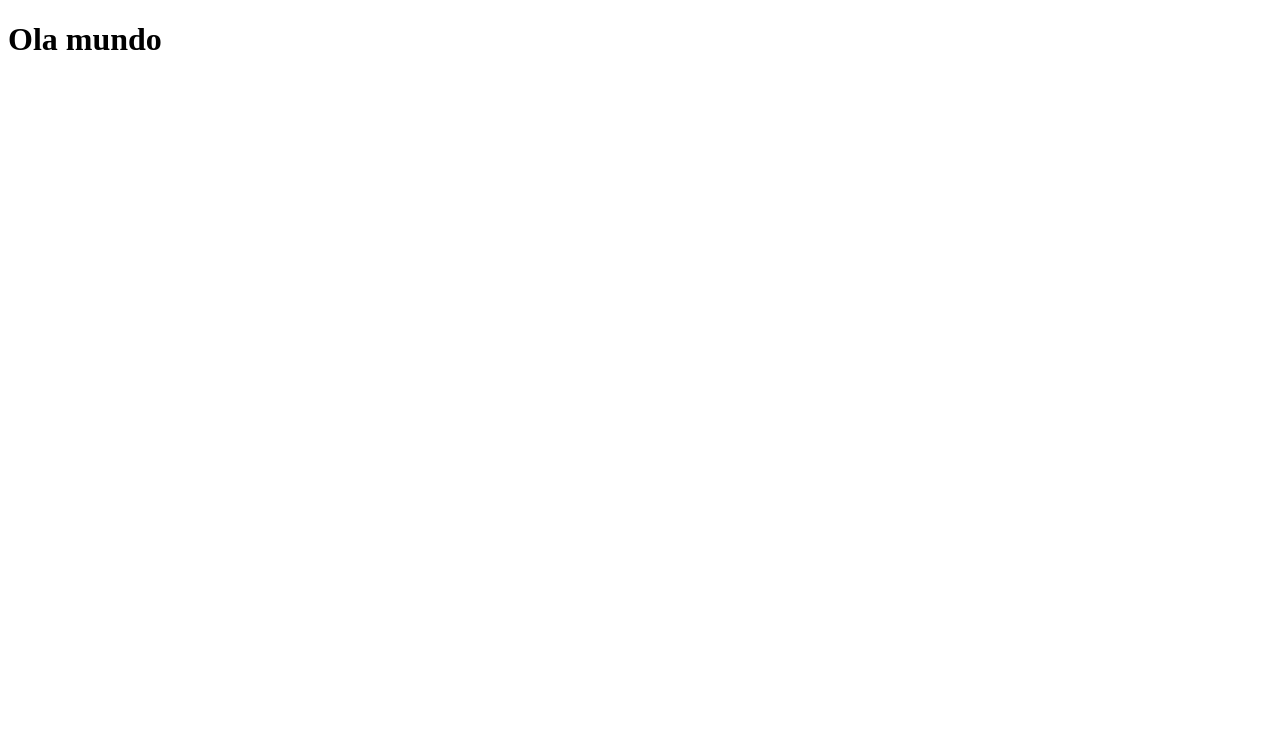
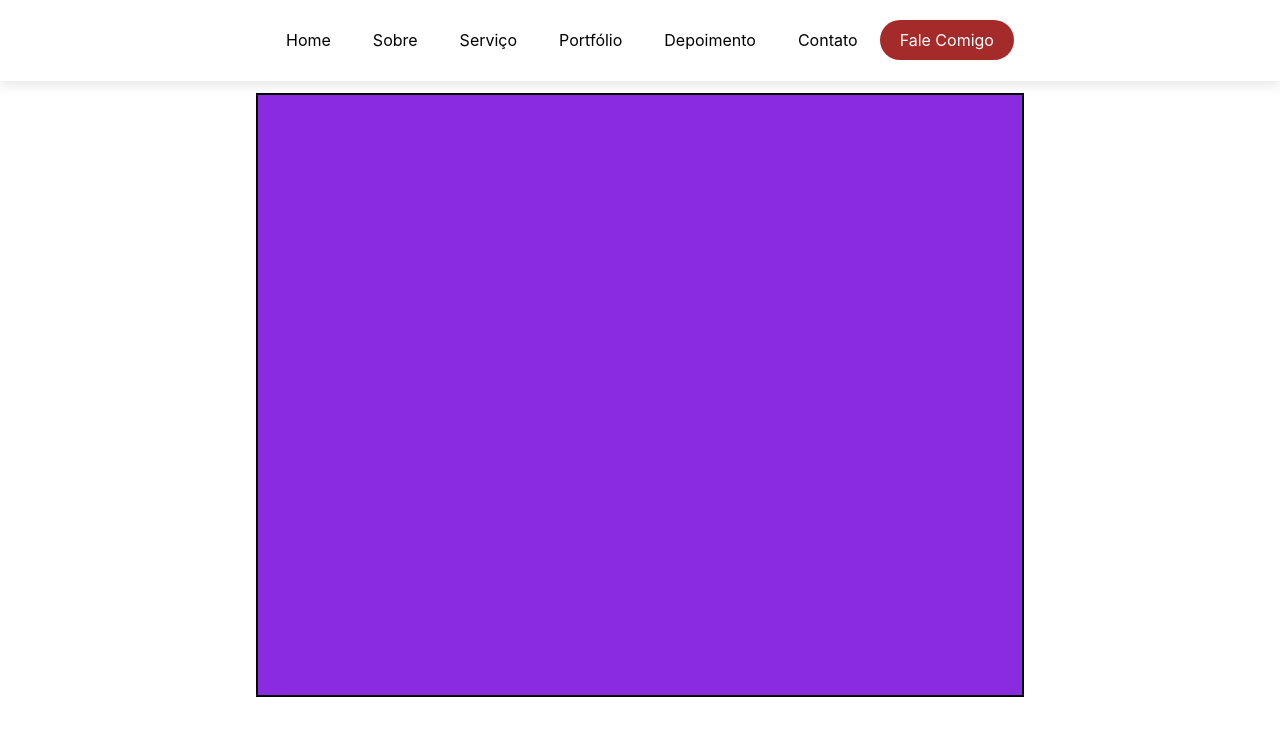
Before and after one commit to 409nunes/EduPort.github.io, a plain HTML site: page index.html in a window 1280 px wide. Drawn offline with Linux system fonts and the light colour scheme.

Commit message:
mudança 01

```diff
--- a/index.html
+++ b/index.html
@@ -1,11 +1,26 @@
 <!DOCTYPE html>
 <html lang="en">
-<head>
-    <meta charset="UTF-8">
-    <meta name="viewport" content="width=device-width, initial-scale=1.0">
+  <head>
+    <meta charset="UTF-8" />
+    <meta name="viewport" content="width=device-width, initial-scale=1.0" />
     <title>Document</title>
-</head>
-<body>
-    <h1>Ola mundo</h1>
-</body>
+    <link rel="stylesheet" href="/pasta1/style.css" />
+  </head>
+  <body>
+    <div id="head">
+      <table>
+        <tr id="table">
+          <td>Home</td>
+          <td>Sobre</td>
+          <td>Serviço</td>
+          <td>Portfólio</td>
+          <td>Depoimento</td>
+          <td>Contato</td>
+          <td id="falecomi">Fale Comigo</td>
+        </tr>
+      </table>
+    </div>
+    <div id="body"></div>
+  </body>
+  <script src="/pasta1/script.js"></script>
 </html>
--- /dev/null
+++ b/pasta1/script.js
@@ -0,0 +1,3 @@
+const h1 = document.querySelector("#p1");
+
+h1.style.background = "red";
--- /dev/null
+++ b/pasta1/style.css
@@ -0,0 +1,49 @@
+body {
+  margin-top: 0;
+  margin-left: 0;
+  margin-right: 0;
+  height: 800px;
+}
+#falecomi {
+  border-radius: 20px;
+  color: white;
+  height: 40px;
+  background-color: brown;
+}
+td {
+  padding: 0px 20px 0px 20px;
+}
+#head {
+  display: flex;
+  justify-content: center;
+  align-items: center;
+
+  font-family: -apple-system, BlinkMacSystemFont, "Segoe UI", Roboto,
+    "Helvetica Neue", Arial, "Noto Sans", sans-serif, "Apple Color Emoji",
+    "Segoe UI Emoji", "Segoe UI Symbol", "Noto Color Emoji";
+
+  border-left: none;
+  border-right: none;
+  margin-left: 0;
+  margin-right: 0;
+  background-color: white;
+  z-index: 1;
+  position: sticky;
+  top: 0px;
+  height: 80px;
+  width: auto;
+  border-bottom: 1px solid transparent;
+  box-shadow: 0 0.25rem 0.75rem rgba(0, 0, 0, 0.1);
+}
+#body {
+  height: 600px;
+  margin-left: 20%;
+  margin-right: 20%;
+  border: 2px solid black;
+  z-index: 2;
+  margin-top: 12px;
+  background-color: blueviolet;
+}
+#p1 {
+  background-color: blueviolet;
+}
```
